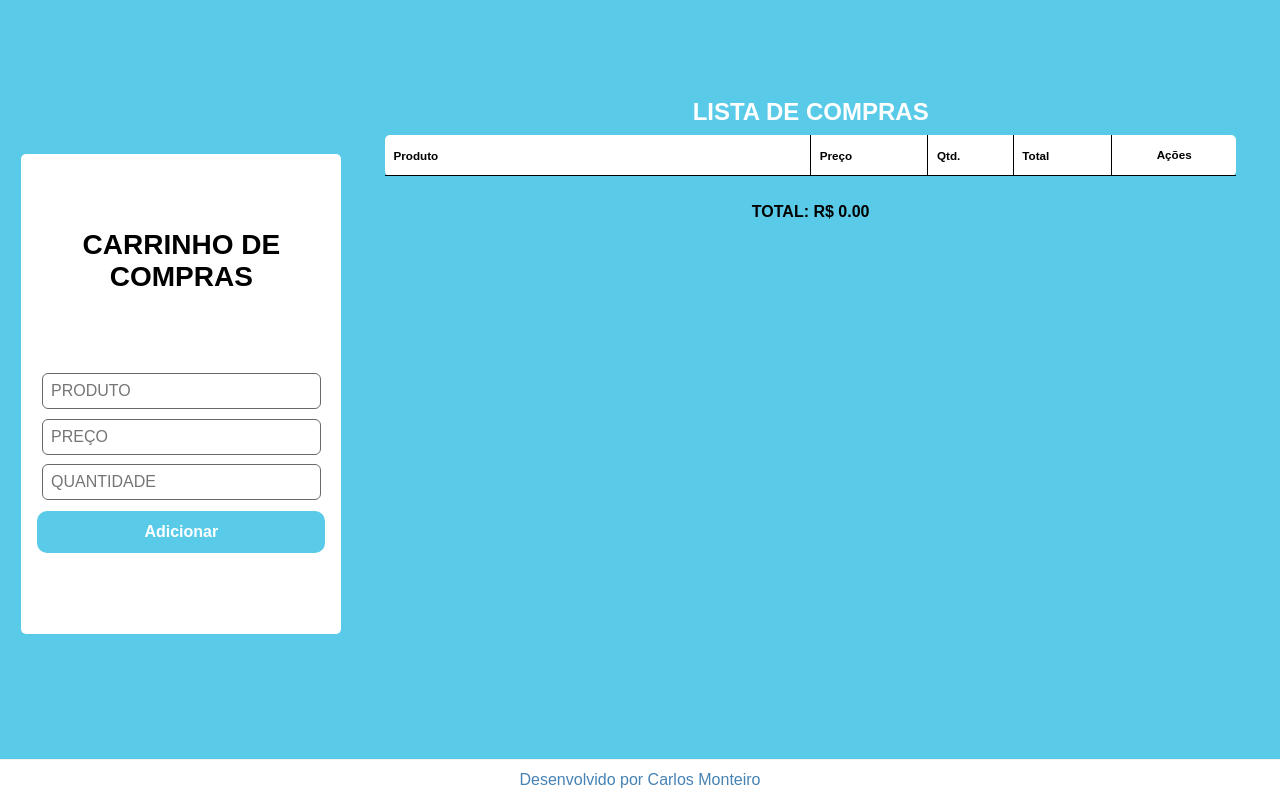
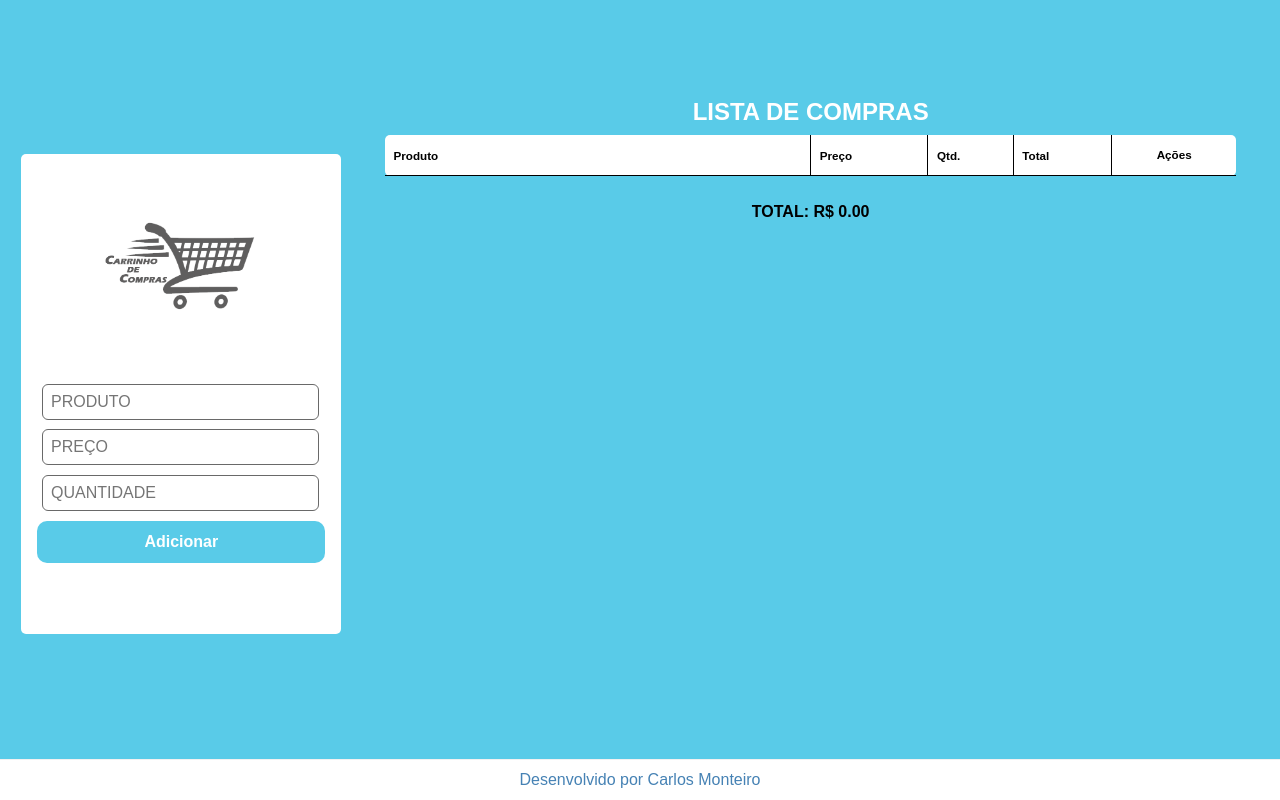
Before and after one commit to ocarlosmonteiro/Lista-de-Compras, a plain HTML site: page index.html in a window 1280 px wide. Drawn offline with Linux system fonts and the light colour scheme.

Commit message:
Correção de caminho de URL / Inserção de logo

```diff
--- a/index.html
+++ b/index.html
@@ -14,7 +14,7 @@
 <body>
     <!-- MAIN - FORM -->
     <main class="">
-        <h1>Carrinho de compras</h1>
+        <img src="src/icons/logo.png" alt="Logo - Imagem de um carrinho de compras" sizes="" srcset="">
         <form action="" id="formProducts">
             <input type="text" id="name" placeholder="PRODUTO" required >
             <input type="number" id="price" placeholder="PREÇO" required min="1" step="0.01">
--- a/src/styles/style.css
+++ b/src/styles/style.css
@@ -24,12 +24,9 @@ main
     border-radius: 5px;
 }
 
-h1
+img
 {
-    padding: 0 5%;
-    text-transform: uppercase;
-    font-size: 28px;
-    text-align: center;
+    max-width: 50%;
 }
 
 form
@@ -37,16 +34,17 @@ form
     width: 90%;
     display: flex;
     flex-direction: column;
-    flex-wrap: wrap;
+    flex-wrap: nowrap;
 }
 
 form input
 {
+    width: 90%;
+    height: 10%;
     outline: double 1px var(--second-color) ;
     border-radius: 5px;
-    margin: 2% 2% ;
+    margin: 2% 2%;
     padding: .5em;
-    flex-shrink: 2;
 }
 
 form #insert
@@ -175,7 +173,7 @@ tr:last-of-type
 
 #editItem
 {
-    background-image: url(src/icons/edit.png);
+    background-image: url(/src/icons/edit.png);
 
 }
 
@@ -186,7 +184,7 @@ tr:last-of-type
 
 #deleteItem
 {
-    background-image: url(src/icons/delete.png);
+    background-image: url(/src/icons/delete.png);
 
 }
 
```
Also changed, not shown: src/icons/logo.png (added), src/styles/responsive.css (line endings or trailing spaces).
